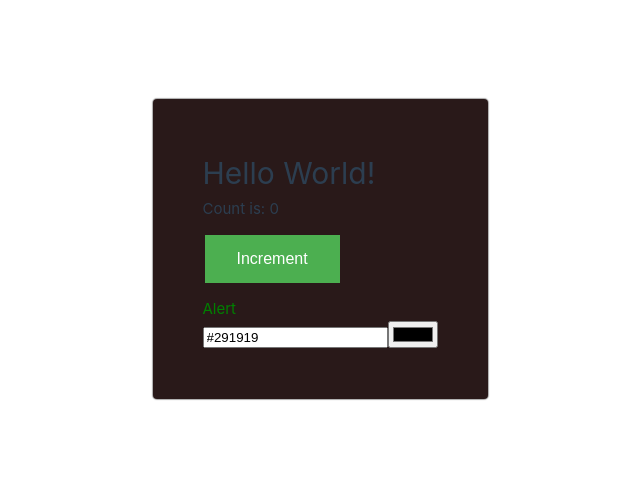
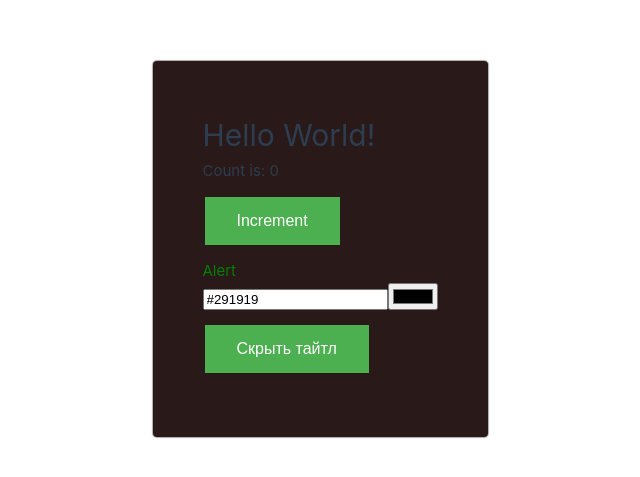
Before and after one commit to Popshow2011/learnVue, a Vue app: page / in a window 1280 px wide. Shown: the part 151-628 px from the top of the page, without its empty margins (320-960 px from the left). Built offline with nearby package versions, Linux system fonts and the light colour scheme.

Commit message:
ConditionalRendering урок пройден

```diff
--- a/src/components/DeclarativeRendering/DeclarativeRendering.vue
+++ b/src/components/DeclarativeRendering/DeclarativeRendering.vue
@@ -6,6 +6,7 @@ import { type CounterType, type MessageType } from './types'
 const counter = reactive<CounterType>({ count: 0 })
 const message = ref<MessageType>({ value: 'Hello World!' })
 const color = ref('#291919')
+const isVisibleTitle = ref(true)
 
 const updateCounter = () => {
   counter.count++
@@ -21,12 +22,17 @@ const changeColor = (event) => {
 
 <template>
   <div :style="{ backgroundColor: color }" class="container">
-    <h1>{{ message.value }}</h1>
+    <h1 v-if="isVisibleTitle">{{ message.value }}</h1>
     <p>Count is: {{ counter.count }}</p>
     <button @click="updateCounter" class="btn">Increment</button>
     <AttributeBindings :alertClass="counter.count < 10 ? 'success' : 'error'" />
     <input type="text" :value="color" />
     <input type="color" @input="($event) => changeColor($event)" />
+    <div>
+      <button class="btn" @click="isVisibleTitle = !isVisibleTitle">
+        {{ isVisibleTitle ? 'Скрыть тайтл' : 'Показать тайтл' }}
+      </button>
+    </div>
   </div>
 </template>
 
```
